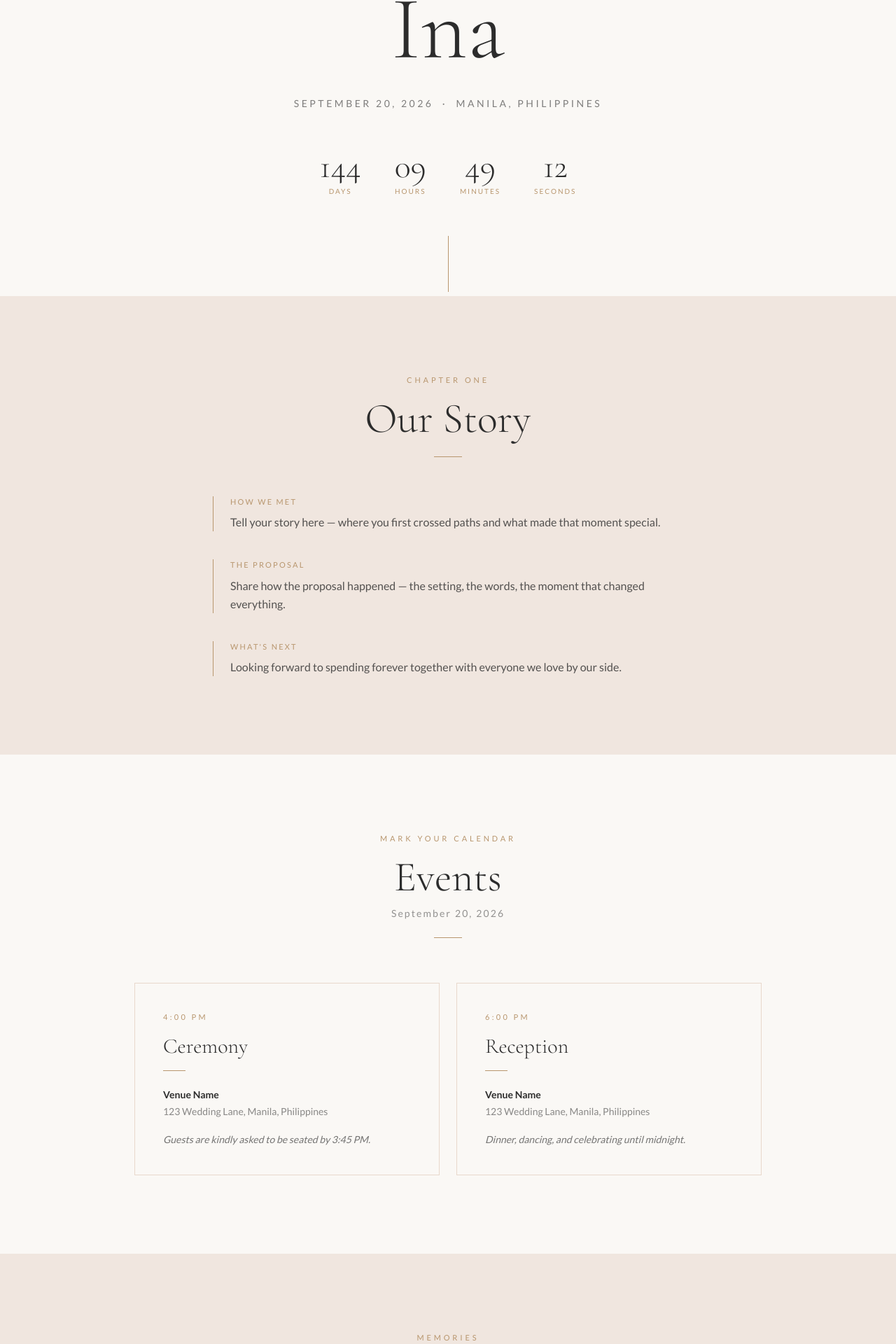
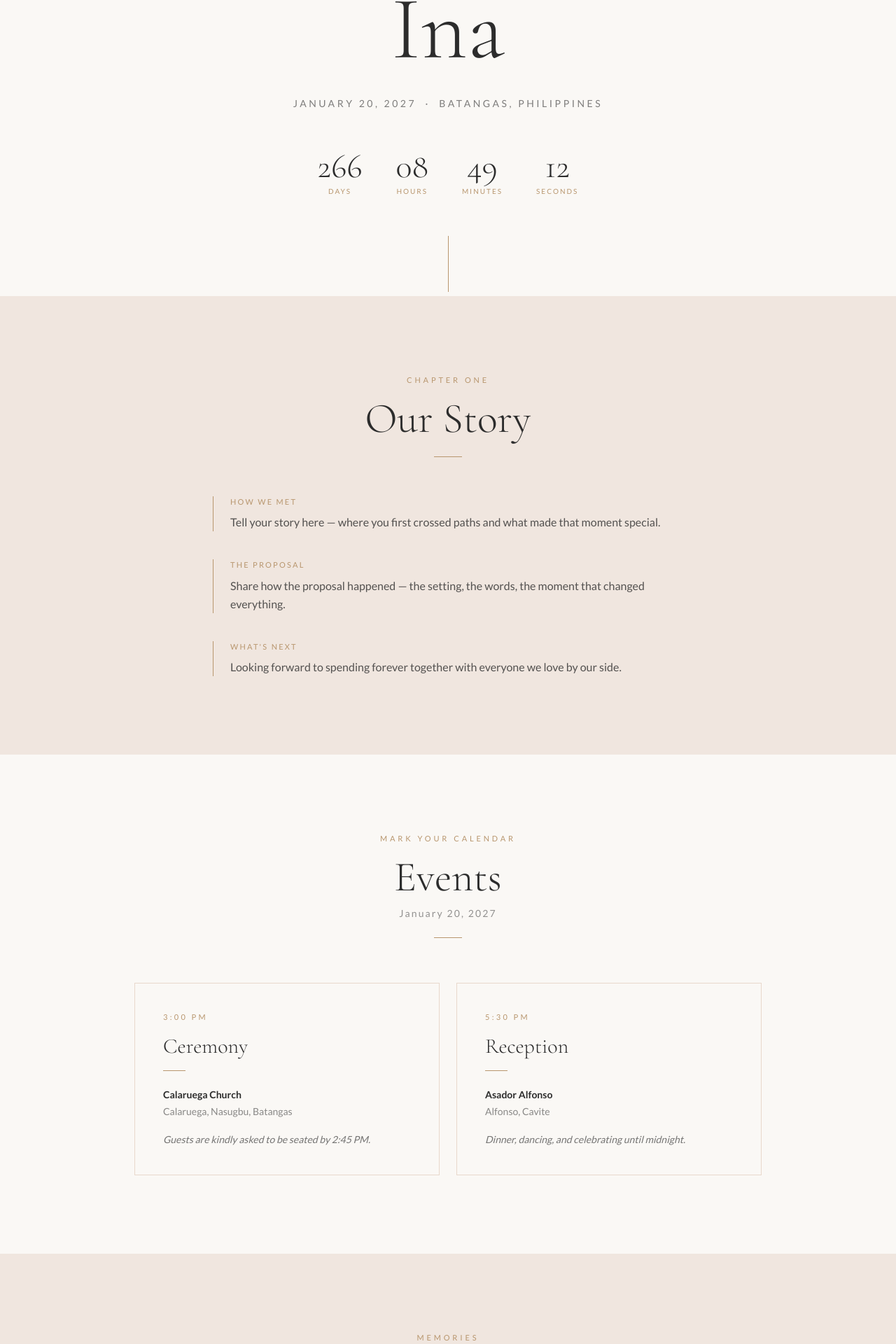
Before and after one commit to miggy2129/wedding-website, a Next.js app: page / in a window 1280 px wide. Shown: the part 377-2297 px from the top of the page at 70% size. Built offline with nearby package versions, Linux system fonts and the light colour scheme.

Commit message:
Update wedding date, times, and venues
- Date: January 20, 2027
- Ceremony: 3:00 PM at Calaruega Church, Batangas
- Reception: 5:30 PM at Asador Alfonso, Cavite

Co-Authored-By: Claude Sonnet 4.6 <noreply@anthropic.com>

```diff
--- a/src/components/Events.tsx
+++ b/src/components/Events.tsx
@@ -1,16 +1,16 @@
 const events = [
   {
     title: "Ceremony",
-    time: "4:00 PM",
-    venue: "Venue Name",
-    address: "123 Wedding Lane, Manila, Philippines",
-    note: "Guests are kindly asked to be seated by 3:45 PM.",
+    time: "3:00 PM",
+    venue: "Calaruega Church",
+    address: "Calaruega, Nasugbu, Batangas",
+    note: "Guests are kindly asked to be seated by 2:45 PM.",
   },
   {
     title: "Reception",
-    time: "6:00 PM",
-    venue: "Venue Name",
-    address: "123 Wedding Lane, Manila, Philippines",
+    time: "5:30 PM",
+    venue: "Asador Alfonso",
+    address: "Alfonso, Cavite",
     note: "Dinner, dancing, and celebrating until midnight.",
   },
 ];
@@ -24,7 +24,7 @@ export default function Events() {
         </p>
         <h2 className="font-serif text-5xl md:text-6xl font-light text-[#2C2C2C] mb-3">Events</h2>
         <p className="font-sans text-sm tracking-[0.15em] text-[#2C2C2C]/50 mb-6">
-          September 20, 2026
+          January 20, 2027
         </p>
         <div className="w-10 h-px bg-[#B8966E] mx-auto mb-16" />
 
--- a/src/components/Footer.tsx
+++ b/src/components/Footer.tsx
@@ -3,7 +3,7 @@ export default function Footer() {
     <footer className="py-14 px-6 bg-[#2C2C2C] text-center">
       <p className="font-serif text-3xl font-light text-[#FAF8F5] mb-2">Miguel & Ina</p>
       <p className="font-sans text-[11px] tracking-[0.25em] uppercase text-[#B8966E]">
-        September 20, 2026
+        January 20, 2027
       </p>
       <div className="w-10 h-px bg-[#B8966E] mx-auto mt-8" />
     </footer>
--- a/src/components/Hero.tsx
+++ b/src/components/Hero.tsx
@@ -21,10 +21,10 @@ export default function Hero() {
       </h1>
 
       <p className="font-sans text-sm tracking-[0.25em] uppercase text-[#2C2C2C]/60 mb-14">
-        September 20, 2026 &nbsp;·&nbsp; Manila, Philippines
+        January 20, 2027 &nbsp;·&nbsp; Batangas, Philippines
       </p>
 
-      <Countdown targetDate="2026-09-20T16:00:00" />
+      <Countdown targetDate="2027-01-20T15:00:00" />
 
       <div className="w-px h-20 bg-[#B8966E] mx-auto mt-14" />
     </section>
```
